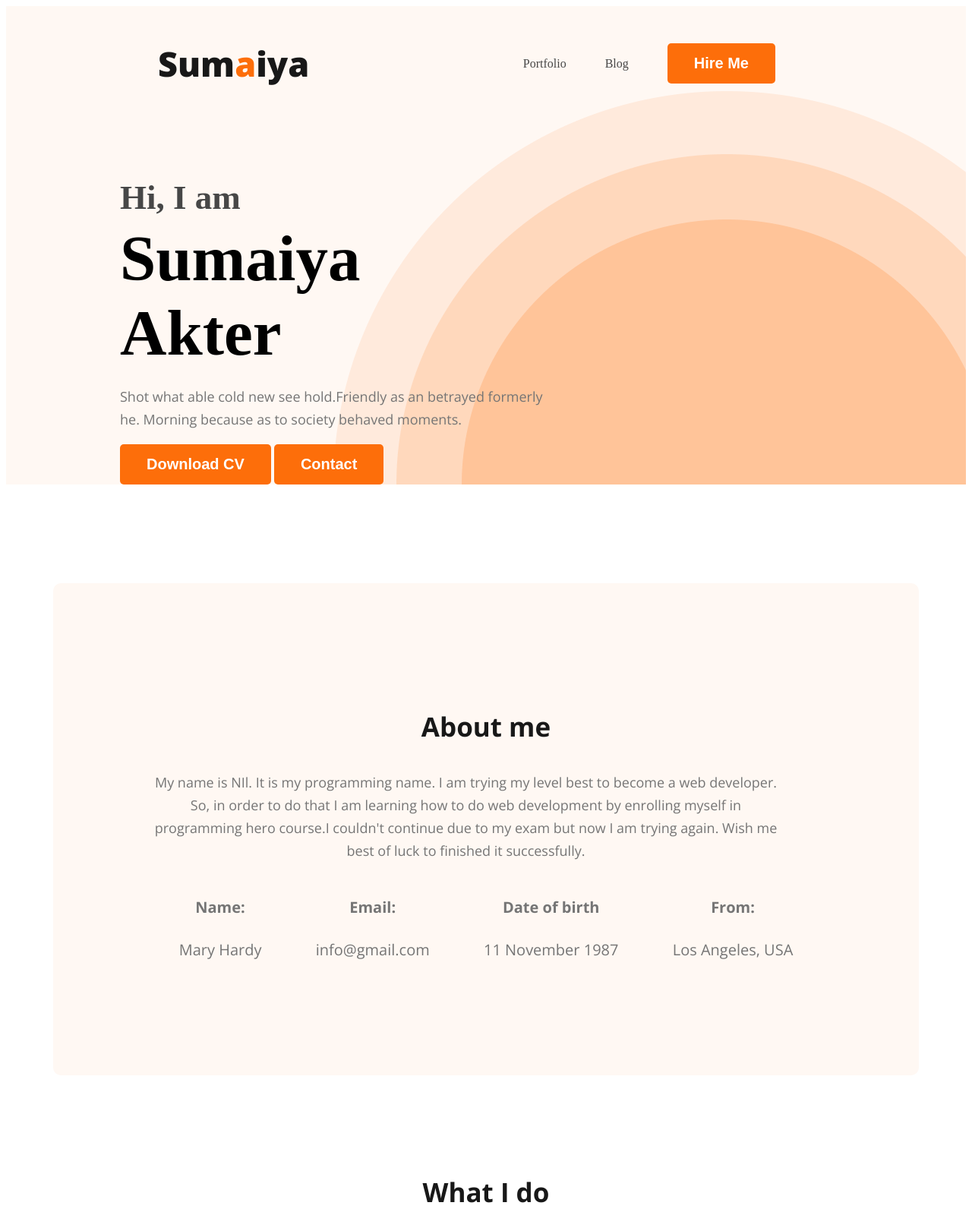
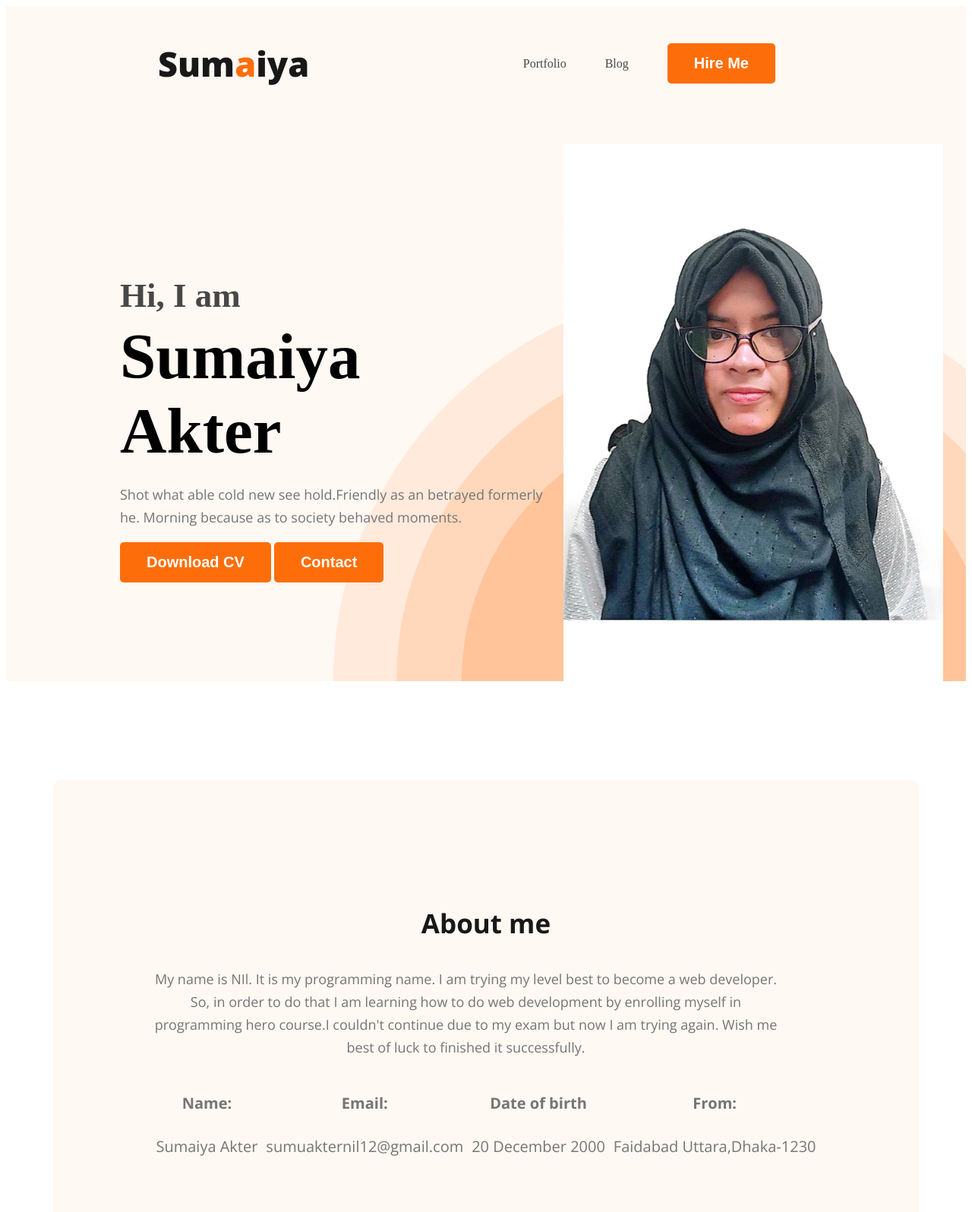
Before and after one commit to SumiyaNil/firstwebdeveloper-repo, a plain HTML site: page index.html in a window 1280 px wide. Shown: the top 1596 px of the page at 76% size. Drawn offline with nearby package versions, Linux system fonts and the light colour scheme.

Commit message:
fixed the image

```diff
--- a/index.html
+++ b/index.html
@@ -32,7 +32,7 @@
         <button class="btn-primary">Contact</button>
 
     </div>
-    <img class = "profile-pic" src="images/image.png" alt="">
+    <img class = "profile-pic" src="images/image.jpg" alt="">
   </div>
 </header>
    <main>
@@ -48,19 +48,19 @@
           <!--.about-info*4>h4.info-title+p.info-description-->
           <div class="about-info">
             <h4 class="info-title">Name:</h4>
-            <p class="info-description">Mary Hardy</p>
+            <p class="info-description">Sumaiya Akter</p>
           </div>
           <div class="about-info">
             <h4 class="info-title">Email:</h4>
-            <p class="info-description">info@gmail.com</p>
+            <p class="info-description">sumuakternil12@gmail.com</p>
           </div>
           <div class="about-info">
             <h4 class="info-title">Date of birth</h4>
-            <p class="info-description">11 November 1987</p>
+            <p class="info-description">20 December 2000</p>
           </div>
           <div class="about-info">
             <h4 class="info-title">From:</h4>
-            <p class="info-description">Los Angeles, USA</p>
+            <p class="info-description">Faidabad Uttara,Dhaka-1230</p>
           </div>
 
 
```
